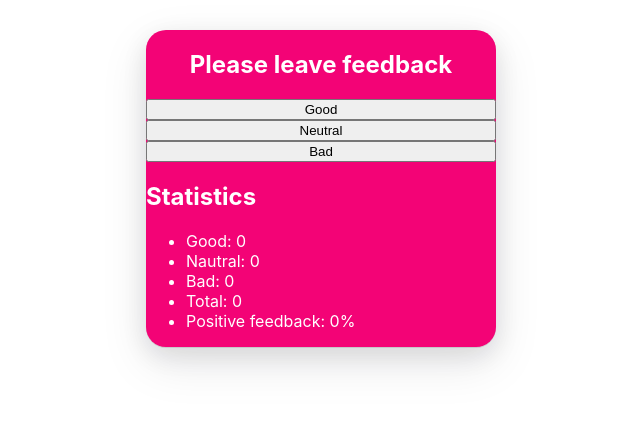
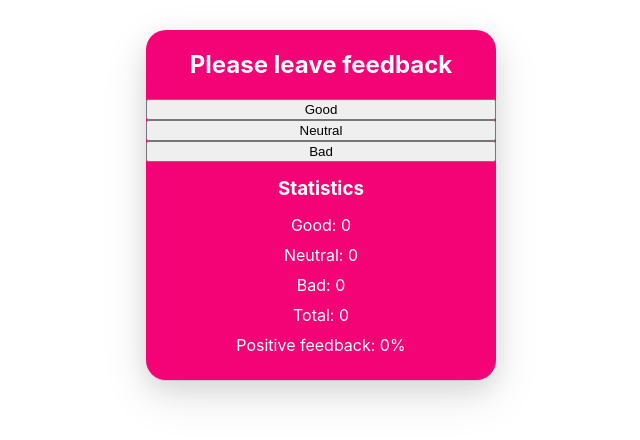
Before and after one commit to krzysztof-kryczka/goit-react-hw-02-feedback, a React (Create React App) app: page / in a window 1280 px wide. Shown: the top 440 px of the page, without its empty margins (319-959 px from the left). Built offline with nearby package versions, Linux system fonts and the light colour scheme.

Commit message:
Feedback Widget - step 3 : done partial (refactor Statistics)

```diff
--- a/src/components/App.jsx
+++ b/src/components/App.jsx
@@ -1,5 +1,6 @@
 import React, { Component } from 'react';
 import Section from './Section/Section';
+import Statistics from './Statistics/Statistics';
 
 export class App extends Component {
   state = {
@@ -21,6 +22,9 @@ export class App extends Component {
   };
 
   render() {
+    const { good, neutral, bad } = this.state;
+    const total = this.countTotalFeedback();
+    const positivePercentage = this.countPositiveFeedbackPercentage();
     return (
       <>
         <Section title="Please leave feedback">
@@ -33,18 +37,13 @@ export class App extends Component {
           <button type="button" name="bad" onClick={this.leaveFeedback}>
             Bad
           </button>
-          <div>
-            <h2>Statistics</h2>
-            <ul>
-              <li>Good: {this.state.good}</li>
-              <li>Nautral: {this.state.neutral}</li>
-              <li>Bad: {this.state.bad}</li>
-              <li>Total: {this.countTotalFeedback()}</li>
-              <li>
-                Positive feedback: {this.countPositiveFeedbackPercentage()}%
-              </li>
-            </ul>
-          </div>
+          <Statistics
+            good={good}
+            neutral={neutral}
+            bad={bad}
+            total={total}
+            positivePercentage={positivePercentage}
+          />
         </Section>
       </>
     );
--- /dev/null
+++ b/src/components/Statistics/Statistics.jsx
@@ -0,0 +1,31 @@
+import React from 'react';
+import PropTypes from 'prop-types';
+
+import css from './Statistics.module.css';
+
+const Statistics = props => {
+    const {good, neutral, bad, total, positivePercentage} = props;
+
+    return (
+      <div className={css.statistics__container}>
+        <h3 className={css.statistics__head}>Statistics</h3>
+        <ul className={css.statistics__list}>
+          <li>Good: {good}</li>
+          <li>Neutral: {neutral}</li>
+          <li>Bad: {bad}</li>
+          <li>Total: {total}</li>
+          <li>Positive feedback: {positivePercentage}%</li>
+        </ul>
+      </div>
+    );
+}
+
+Statistics.propTypes = {
+    good: PropTypes.number.isRequired,
+    neutral: PropTypes.number.isRequired,
+    bad: PropTypes.number.isRequired,
+    total: PropTypes.number.isRequired,
+    positivePercentage: PropTypes.number.isRequired,
+  };
+
+export default Statistics;
--- /dev/null
+++ b/src/components/Statistics/Statistics.module.css
@@ -0,0 +1,21 @@
+.statistics__container {
+    display: flex;
+    flex-direction: column;
+    align-items: center;
+  }
+
+  .statistics__head {
+    margin: 0;
+    padding: 15px;
+  }
+
+  .statistics__list {
+    display: flex;
+    flex-direction: column;
+    align-items: center;
+    margin: 0;
+    padding: 0;
+    padding-bottom: 25px;
+    list-style: none;
+    gap: 10px;
+  }
```
